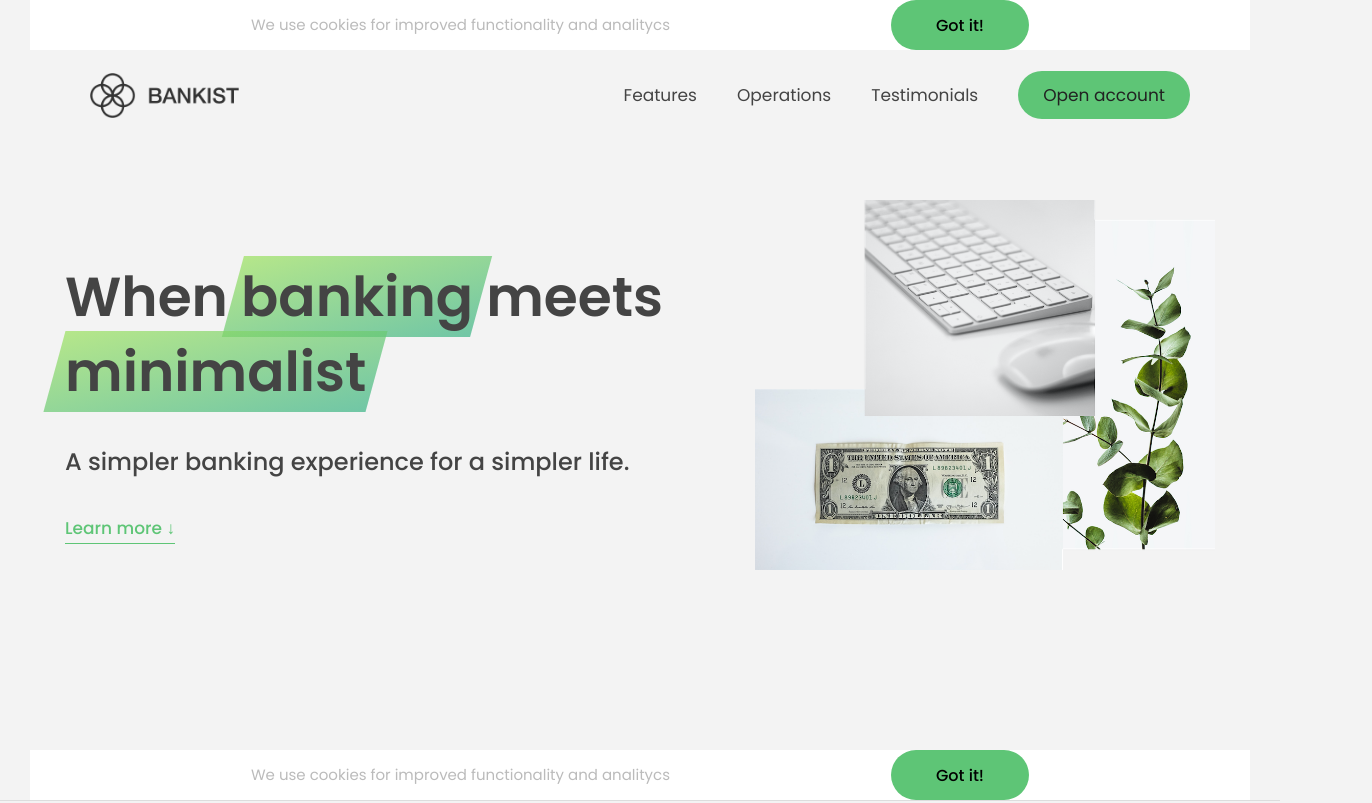
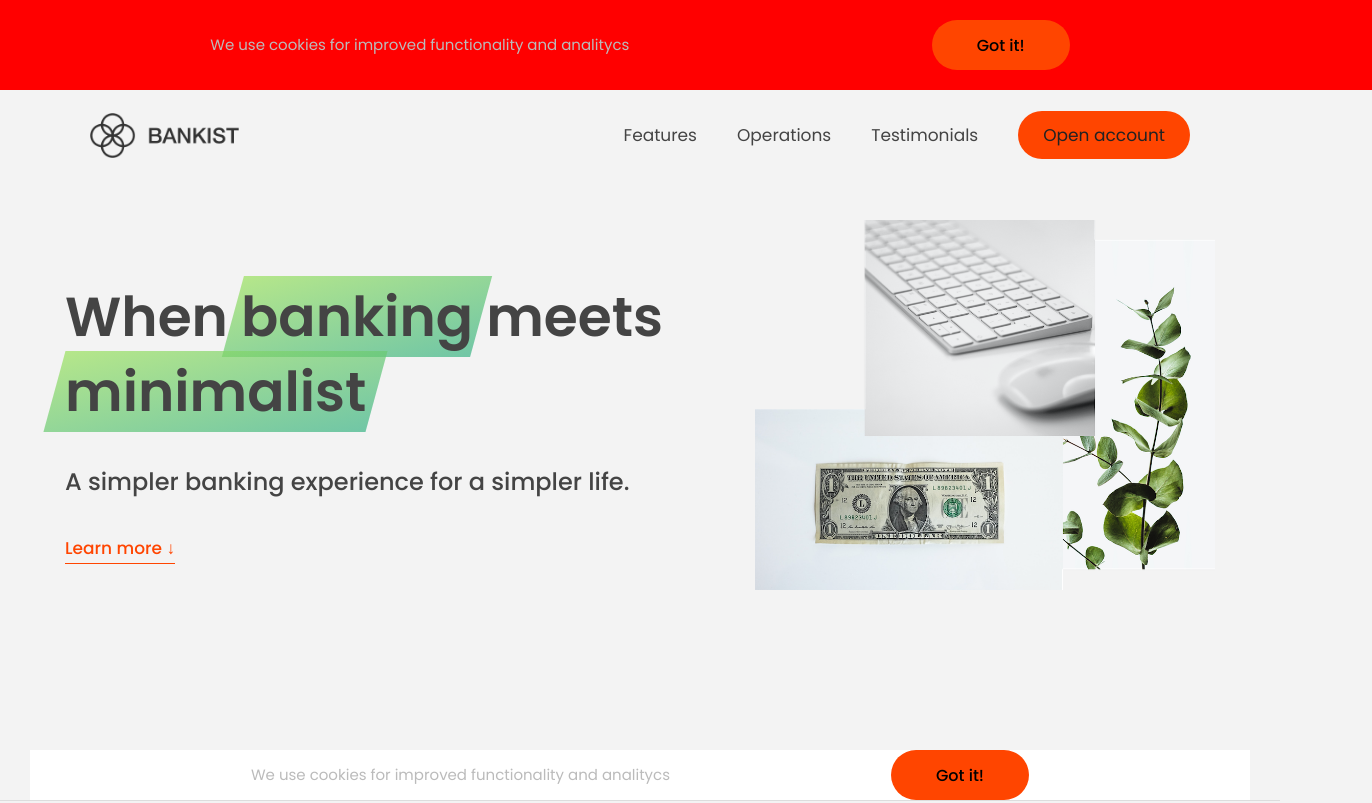
Before and after one commit to BojanMrkaja/BojanMrkaja-complete-javascript-course-master, a plain HTML site: page 13-Advanced-DOM-Bankist/starter/index.html in a window 1280 px wide. Shown: the top 803 px of the page, 1372 px wide, since content can reach past the window. Drawn offline with Linux system fonts and the light colour scheme.

Commit message:
working with styles, attributes, classes in JS

```diff
--- a/13-Advanced-DOM-Bankist/starter/index.html
+++ b/13-Advanced-DOM-Bankist/starter/index.html
@@ -21,6 +21,8 @@
           alt="Bankist logo"
           class="nav__logo"
           id="logo"
+          designer="Bojan Mrkaja"
+          data-virsion-number="3.0"
         />
         <ul class="nav__links">
           <li class="nav__item">
--- a/13-Advanced-DOM-Bankist/starter/script.js
+++ b/13-Advanced-DOM-Bankist/starter/script.js
@@ -94,3 +94,43 @@ document
   .addEventListener('click', function () {
     message.remove();
   });
+
+//Styles
+
+message.style.backgroundColor = 'red';
+message.style.width = '120%';
+
+//get style properties and values
+console.log(getComputedStyle(message).color);
+
+//incres hight of element
+message.style.height =
+  Number.parseFloat(getComputedStyle(message).height, 10) + 40 + 'px';
+
+//change css variables
+document.documentElement.style.setProperty('--color-primary', 'orangered');
+
+//Attributes
+const logo = document.querySelector('.nav__logo');
+console.log(logo.alt);
+//get absolute path of src attribute
+console.log(logo.src);
+console.log(logo.className);
+
+//get custom attributes
+console.log(logo.getAttribute('designer'));
+
+//set attributes
+logo.alt = 'Minimalistic logo';
+logo.setAttribute('company', 'Bankist');
+//get relativ path of src attribute
+console.log(logo.getAttribute('src'));
+
+//data attributes
+console.log(logo.dataset.virsionNumber);
+
+//classes
+logo.classList.add('c');
+logo.classList.remove('c');
+logo.classList.toggle('c');
+logo.classList.contains('c');
```
